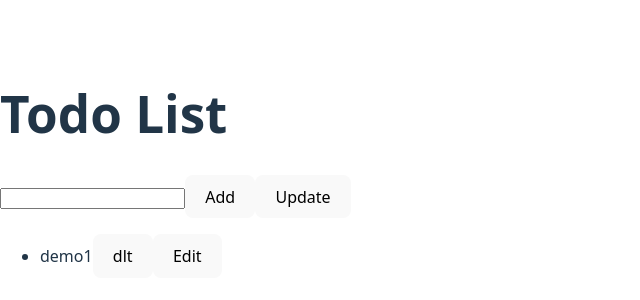
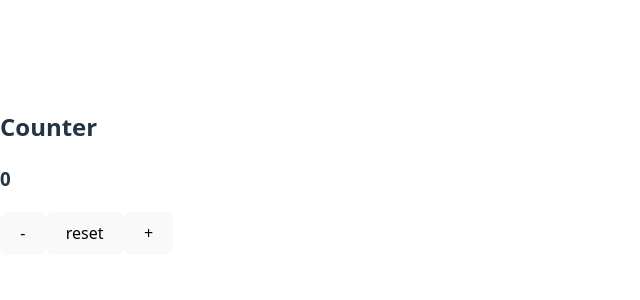
Before and after one commit to THENAMEISANOOP/Daily-Task-SmartRabbitz-, a React (Vite) app: page / in a window 1280 px wide. Shown: the part 228-528 px from the top of the page, without its empty margins (0-640 px from the left). Built offline with nearby package versions, Linux system fonts and the light colour scheme.

Commit message:
counter completed

```diff
--- a/src/App.jsx
+++ b/src/App.jsx
@@ -1,10 +1,12 @@
 import React from "react";
-import Todo from "./Components/Todo";
+import Counter from "./Components/Counter";
+// import Todo from "./Components/Todo";
 
 const App = () => {
   return (
     <div>
-      <Todo />
+      {/* <Todo /> */}
+      <Counter/>
     </div>
   );
 };
--- /dev/null
+++ b/src/Components/Counter.jsx
@@ -0,0 +1,19 @@
+import React, { useState } from 'react'
+
+const Counter = () => {
+    const[num,isNum]=useState(0);
+
+
+  return (
+    <div>
+    <h2>Counter</h2>
+    <h3>{num}</h3>
+    <button onClick={()=>isNum(num-1)}>-</button>
+    <button onClick={()=>isNum(0)}>reset</button>
+    <button onClick={()=>isNum(num+1)}>+</button>
+
+    </div>
+  )
+}
+
+export default Counter
```
